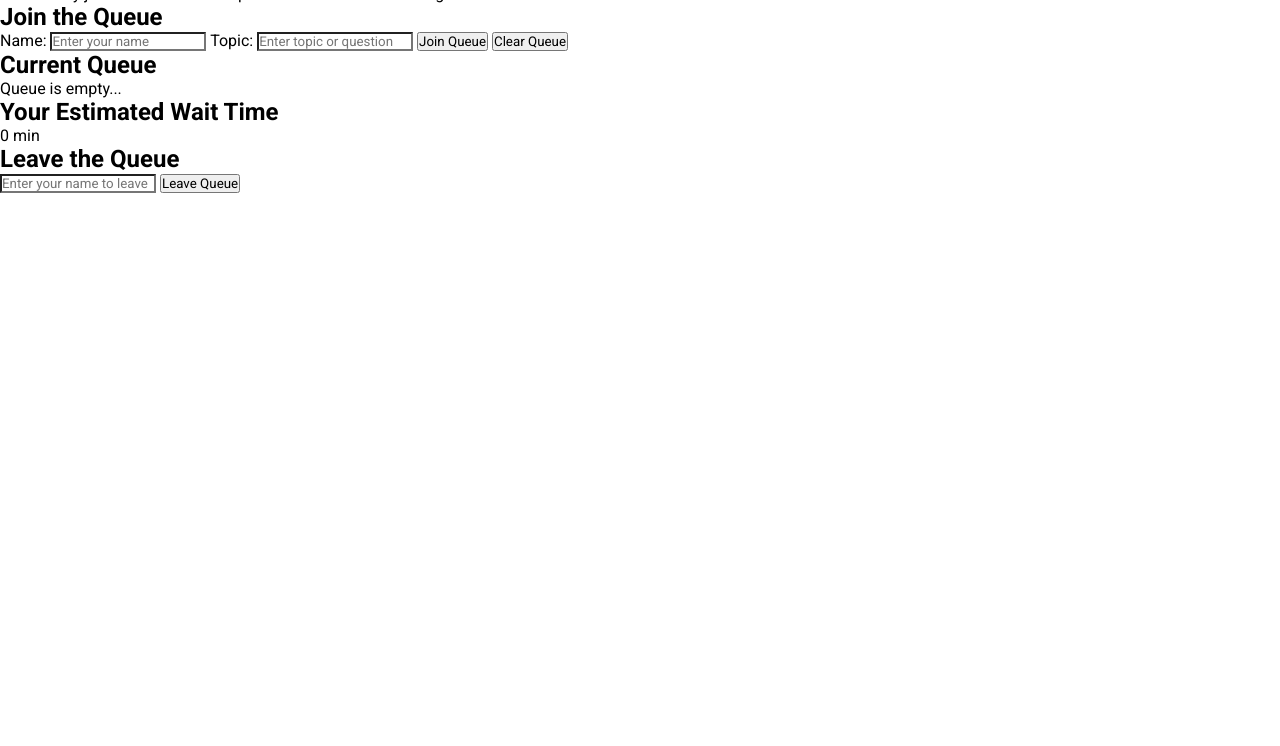
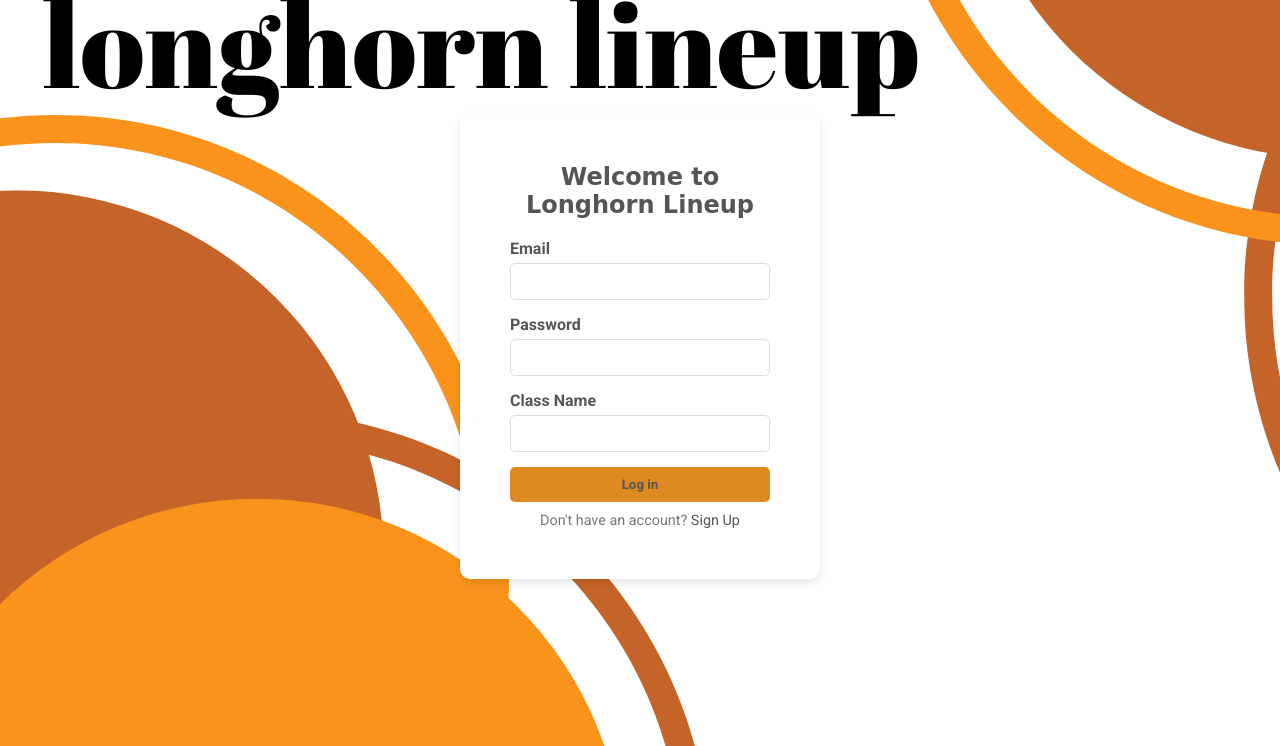
Before and after one commit to Brianna-Flo/Longhorn-Lineup, a plain HTML site: page index.html in a window 1280 px wide. Shown: the part 54-800 px from the top of the page. Drawn offline with Linux system fonts and the light colour scheme.

Commit message:
added authentication

```diff
--- a/index.html
+++ b/index.html
@@ -1,6 +1,5 @@
 <!DOCTYPE html>
 <html lang="en">
-
 <head>
     <meta charset="UTF-8">
     <meta name="viewport" content="width=device-width, initial-scale=1.0">
@@ -15,77 +14,104 @@
         }
 
         body {
-            background-color: white; /* Set the background color to white */
-            color: black; /* Change default text color to black for better contrast */
+            background-image: url('image.png');
+            display: flex;
+            justify-content: center;
+            align-items: center;
+            min-height: 100vh;
+            background-color: #f0f4f8;
         }
-        .highlight {
-            background-color: #ffd700; /* Golden highlight color for queue position */
+
+        .container {
+            display: flex;
+            gap: 30px;
+            padding: 30px;
+            background-color: #ffffff;
+            border-radius: 10px;
+            box-shadow: 0 4px 8px rgba(0, 0, 0, 0.1);
         }
-        .container {
-            background-color: rgba(255, 255, 255, 0.9); /* Semi-transparent white for the main container */
+
+        .form-box {
+            width: 300px;
+            padding: 20px;
         }
-        /* Set input text color to black */
-        input {
-            color: black; /* Change input text color to black */
-            background-color: white; /* Default input background color */
-            transition: background-color 0.3s; /* Smooth transition for background color change */
+
+        h2 {
+            margin-bottom: 20px;
+            color: #333;
+            text-align: center;
         }
-        /* Change input background color when focused */
-        input:focus {
-            background-color: #f0f0f0; /* Light gray background when input is focused */
-            outline: none; /* Remove default outline */
+
+        label {
+            font-weight: 700;
+            margin-bottom: 5px;
+            display: inline-block;
+            color: #555;
+        }
+
+        input[type="text"],
+        input[type="email"],
+        input[type="password"] {
+            width: 100%;
+            padding: 10px;
+            margin-bottom: 15px;
+            border: 1px solid #ddd;
+            border-radius: 5px;
+        }
+
+        button {
+            width: 100%;
+            padding: 10px;
+            border: none;
+            border-radius: 5px;
+            background-color: rgb(223, 137, 33);
+            color: #fff;
+            font-weight: 700;
+            cursor: pointer;
+            transition: background-color 0.3s;
+        }
+
+        button:hover {
+            background-color: darkorange;
+        }
+
+        p {
+            text-align: center;
+            color: #777;
+            font-size: 0.9em;
+            margin-top: 10px;
+        }
+
+        a {
+            color: #555;
+            text-decoration: none;
+        }
+
+        a:hover {
+            text-decoration: underline;
         }
     </style>
 </head>
-<body class="flex items-center justify-center min-h-screen">
+<body>
+    <div class="container">
+        <!-- Log In Form -->
+        <div class="form-box" id="login">
+            <h2 style="color:#555; font-family: Apple Chancery, cursive";>Welcome to Longhorn Lineup</h2>
+            <form action="#" method="POST">
+                <label for="login-email">Email</label>
+                <input type="email" id="login-email" name="email" class="email-input" required>
 
-    <!-- Main Container -->
-    <div class="container w-full max-w-lg mx-auto shadow-md rounded-lg p-8">
-        <!-- Header Section -->
-        <header class="text-center mb-8">
-            <h1 class="text-3xl font-bold">Longhorn Lineup</h1>
-            <p class="text-gray-700 mt-2">Effortlessly join the line for TA help at GDC 314 without waiting around!</p>
-        </header>
+                <label for="login-password">Password</label>
+                <input type="password" id="login-password" name="password" class="password-input" required>
 
-        <!-- Queue Form Section -->
-        <section id="queueFormSection" class="mb-6">
-            <h2 class="text-xl font-semibold text-gray-700 mb-4">Join the Queue</h2>
-            <!-- Form for students to join the queue -->
-            <form id="queueForm" class="flex flex-col">
-                <label for="name" class="text-gray-700 mb-1">Name:</label>
-                <input type="text" id="name" class="border border-gray-300 rounded p-2 mb-4" placeholder="Enter your name" required>
+                <label for="login-password">Class Name</label>
+                <input type="email" id="login-password" name="password" class="class-input" required>
 
-                <label for="topic" class="text-gray-700 mb-1">Topic:</label>
-                <input type="text" id="topic" class="border border-gray-300 rounded p-2 mb-4" placeholder="Enter topic or question" required>
-                <button type="submit" class="bg-red-500 hover:bg-orange-600 text-white font-bold p-2 rounded mt-2 border-2 border-black">Join Queue</button>
-                <button type="button" id="clearQueueButton" class="bg-blue-500 hover:bg-orange-600 text-white font-bold p-2 rounded mt-2 border-2 border-black">Clear Queue</button>
+                <button type="submit"><a href="queue.html" class="button">Log in</a></button>
             </form>
-        </section>
-
-        <!-- Queue Display Section -->
-        <section id="queueDisplaySection" class="mb-6">
-            <h2 class="text-xl font-semibold text-gray-700 mb-4">Current Queue</h2>
-            <!-- Placeholder to show queue list -->
-            <ul id="queueList" class="bg-gray-100 border border-gray-300 rounded-lg p-4 max-h-64 overflow-y-auto">
-                <!-- JavaScript will dynamically add queue items here -->
-                <li class="text-center text-gray-500">Queue is empty...</li>
-            </ul>
-        </section>
-
-        <!-- Estimated Wait Time Section -->
-        <section id="estimatedWaitSection" class="text-center">
-            <h2 class="text-xl font-semibold text-gray-700 mb-4">Your Estimated Wait Time</h2>
-            <p id="estimatedWait" class="text-2xl font-bold">0 min</p>
-        </section>
-
-        <!-- Leave Queue Section -->
-        <section id="leaveQueueSection" class="mb-6">
-            <h2 class="text-xl font-semibold text-gray-700 mb-4">Leave the Queue</h2>
-            <input type="text" id="leaveName" class="border border-gray-300 rounded p-2 mb-4" placeholder="Enter your name to leave" required>
-            <button id="leaveQueueButton" class="bg-red-500 hover:bg-red-600 text-white font-bold p-2 rounded mt-4">Leave Queue</button>
-        </section>
+            <p>Don't have an account? <a href="#signup">Sign Up</a></p>
+        </div>
     </div>
 
 </body>
-
 </html>
```
